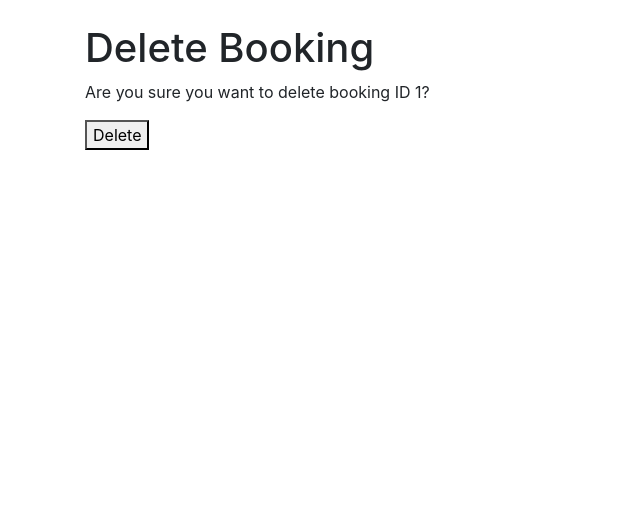
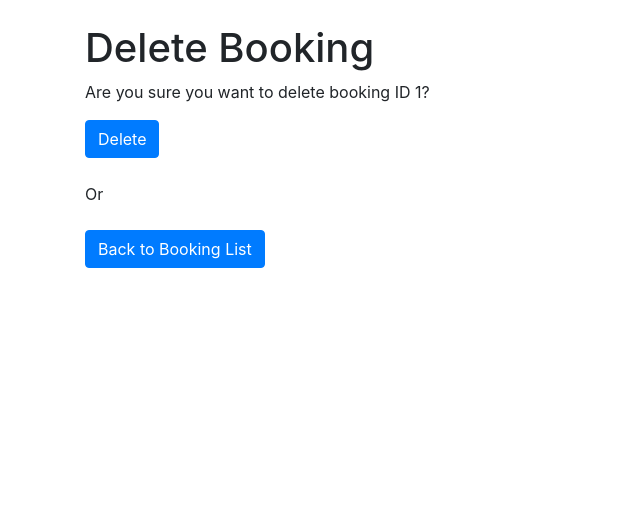
Before and after one commit to tugii21/Garnish, a Django app: page /room/booking/1/delete/ in a window 1280 px wide. Shown: the part 86-594 px from the top of the page, without its empty margins (0-640 px from the left). Run offline with Django 4.2, Linux system fonts and the light colour scheme; tables that the repository leaves empty hold one stand-in row (values such as "Sample post"); some libraries are stand-ins or nearby versions.

Commit message:
apply same color contrast to all submit button

```diff
--- a/room/forms.py
+++ b/room/forms.py
@@ -50,7 +50,7 @@ class BookingForm(forms.ModelForm):
 
         # Existing validation logic
         if Booking.objects.filter(room=room, check_in_date=check_in_date).exists():
-            raise ValidationError(_('This room is already booked for this date.'))
+            raise ValidationError('Dates are Unavailable.Cancel The Existing Booking First And Try again!!!')
 
         # Check for conflicts with existing bookings
         conflicting_bookings = Booking.objects.filter(
--- a/templates/account/login.html
+++ b/templates/account/login.html
@@ -38,7 +38,7 @@
                     {% if redirect_field_value %}
                     <input type="hidden" name="{{ redirect_field_name }}" value="{{ redirect_field_value }}" />
                     {% endif %}
-                    <button class="btn btn-outline-secondary btn-signup right"
+                    <button class="btn btn-primary btn-signup right"
                         type="submit">{% trans "Submit" %}</button>
                     <img src="{% static 'images/signin.png' %}" class="img-fluid" alt="Image">
 
--- a/templates/account/logout.html
+++ b/templates/account/logout.html
@@ -36,7 +36,7 @@
                 {% if redirect_field_value %}
                 <input type="hidden" name="{{ redirect_field_name }}" value="{{ redirect_field_value }}" />
                 {% endif %}
-                <button class="btn btn-outline-secondary btn-signup right" type="submit">{% trans 'Sign Out' %}</button>
+                <button class="btn btn-primary btn-signup right" type="submit">{% trans 'Sign Out' %}</button>
             </form>
         </div>
     </div>
--- a/templates/account/signup.html
+++ b/templates/account/signup.html
@@ -35,7 +35,7 @@
   {% if redirect_field_value %}
   <input type="hidden" name="{{ redirect_field_name }}" value="{{ redirect_field_value }}" />
   {% endif %}
-  <button class="btn btn-outline-secondary btn-signup right" type="submit">{% trans "Sign Up" %} &raquo;</button>
+  <button class="btn btn-primary btn-signup right" type="submit">{% trans "Sign Up" %} &raquo;</button>
 </form>
 <div>
   <img src="{% static 'images/signin.png' %}" class="img-fluid" alt="Image">
--- a/templates/delete_booking.html
+++ b/templates/delete_booking.html
@@ -8,6 +8,11 @@
 <p>Are you sure you want to delete booking ID {{ booking.id }}?</p>
 <form method="post">
     {% csrf_token %}
-    <button type="submit">Delete</button>
+    <button type="submit" class="btn btn-primary">Delete</button>
 </form>
+<br>
+Or
+<br>
+<br>
+<a href="{% url 'room' %}" class="btn btn-primary">Back to Booking List</a>
 {% endblock %}
--- a/templates/update_booking.html
+++ b/templates/update_booking.html
@@ -9,9 +9,13 @@
 <form method="post">
     {% csrf_token %}
     {{ form.as_p }}
-    <button type="submit">Update Booking</button>
+    <button type="submit" class="btn btn-primary">Update Booking</button>
+
     <br>
     <br>Or
+    <a href="{% url 'delete_booking' booking.pk %}" class="btn btn-primary">Cancel Booking</a>
+     <br>
+     <br>
     <a href="{% url 'room' %}" class="btn btn-primary">Back to Booking List</a>
 
 </form>
```
